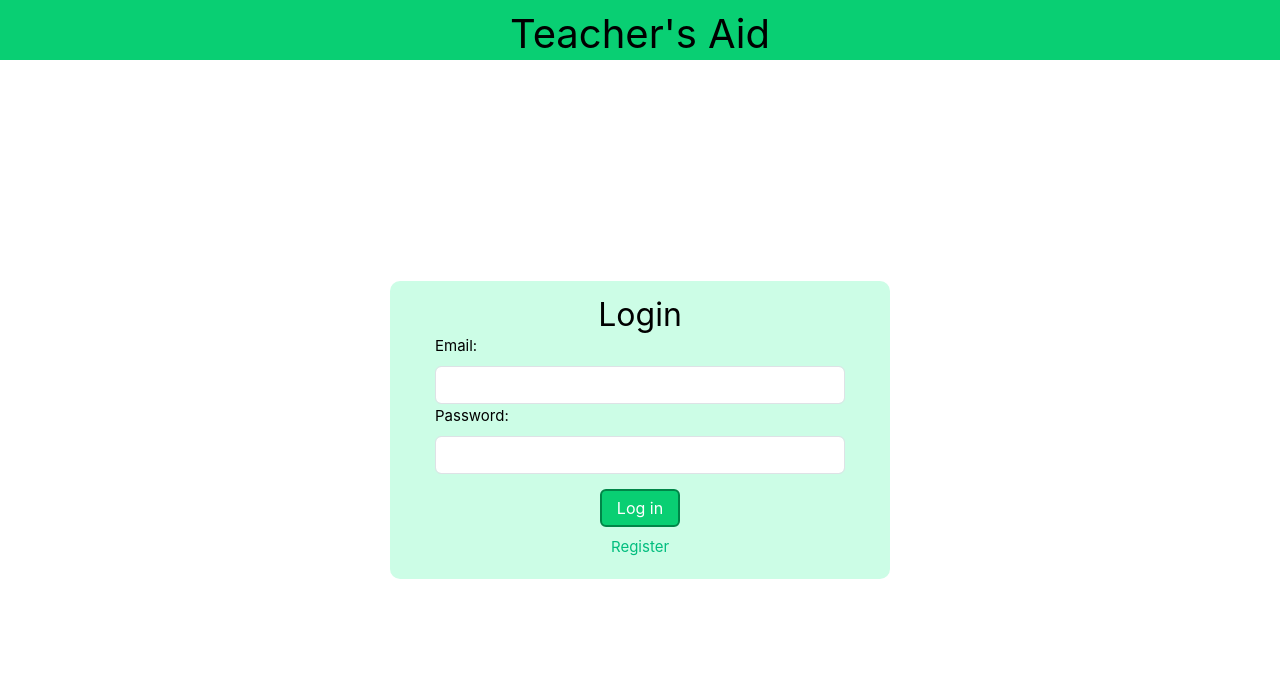
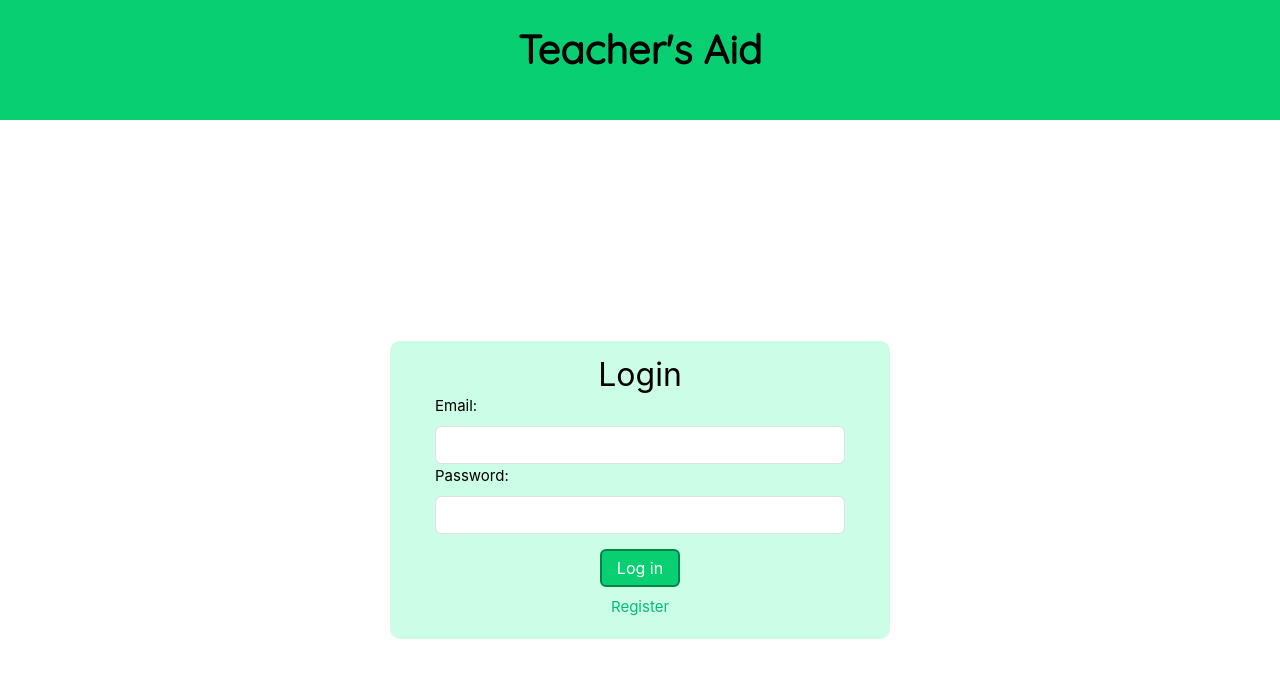
Before and after one commit to Grond13/teachers-aid, a Vue app: page / in a window 1280 px wide. Shown: the top 678 px of the page. Built offline with nearby package versions, Linux system fonts and the light colour scheme.

Commit message:
Header adjustment, new font

```diff
--- a/src/assets/main.css
+++ b/src/assets/main.css
@@ -1,4 +1,8 @@
 @import './base.css';
+
+body {
+  overflow: hidden;
+}
 
 #app{
   width: 100%;
--- a/src/views/MainHeaderView.vue
+++ b/src/views/MainHeaderView.vue
@@ -15,14 +15,18 @@ export default defineComponent({
 
 <style scoped>
 @import '../assets/base.css';
+@import 'https://fonts.googleapis.com/css?family=Quicksand';
 
 h1 {
     text-align: center;
+    padding-top: 15px;
+    font-family: Quicksand;
+    font-weight: 800;
 }
 
 header {
     background-color: var(--bg-dark-green);
-    height: 7.5vh;
+    height: 15vh;
     padding: 10px 0;
 }
 </style>
--- a/src/views/initialHeaderView.vue
+++ b/src/views/initialHeaderView.vue
@@ -6,12 +6,18 @@
 
 <style scoped>
 @import '../assets/base.css';
-    h1{
+@import 'https://fonts.googleapis.com/css?family=Quicksand';
+
+h1 {
     text-align: center;
+    padding-top: 15px;
+    font-family: Quicksand;
+    font-weight: 800;
 }
-    header{
+
+header {
     background-color: var(--bg-dark-green);
-        height: 7.5vh;
+    height: 15vh;
     padding: 10px 0;
 }
 </style>
```
Lines whose indentation alone changed are shown as unchanged.
